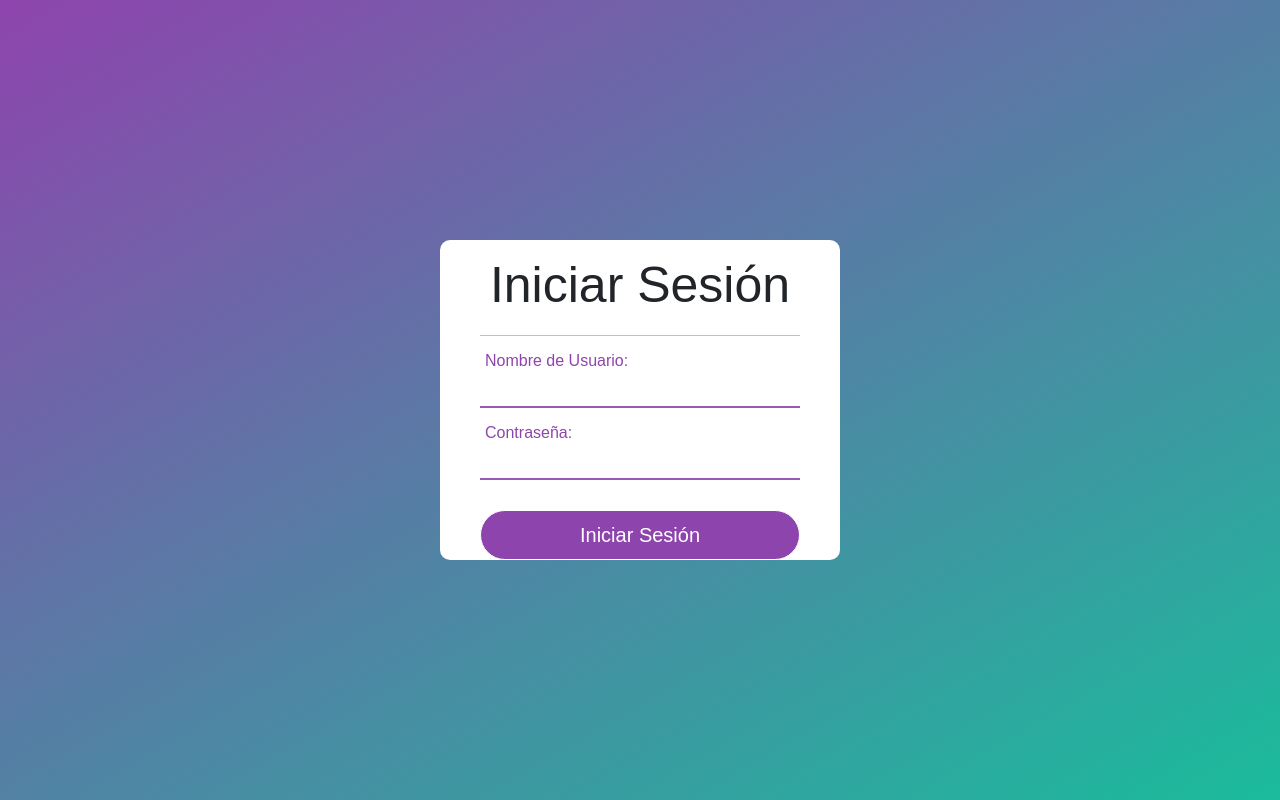
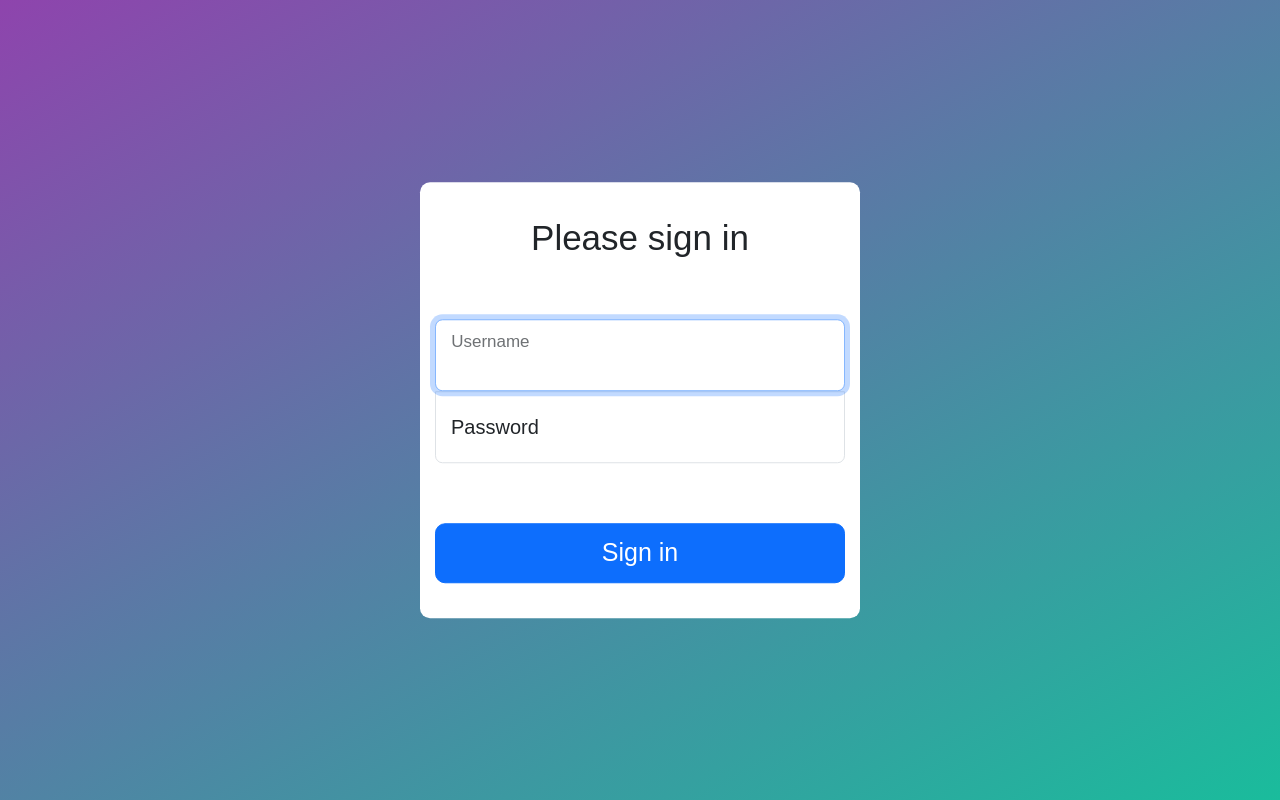
Before and after one commit to GiovanniGonzalezDuoc/ProyectoSemestral, a Django app: page /auth/ in a window 1280 px wide. Run offline with Django 5.2, Linux system fonts and the light colour scheme.

Commit message:
reduccion css auth

```diff
--- a/auth_user/templates/auth_user/auth.html
+++ b/auth_user/templates/auth_user/auth.html
@@ -6,24 +6,24 @@
 {% endblock %}
 
 {% block content %}
-<div class="formulario">
+<main class="form-signin w-100 m-auto text-center">
     <form method="POST">
-        {% csrf_token %}
+      {% csrf_token %}
 
-        <h1>Iniciar Sesión</h1>
+      <h1 class="h3 mb-3 mt-3 fw-normal">Please sign in</h1>
 
-        <div class="input-container username">
-            <input type="text" id="username" name="username" required>
-            <label for="username">Nombre de Usuario:</label>
-            <span></span>
-        </div>
-        <div class="input-container password">
-            <input type="password" id="password" name="password" required>
-            <label for="password">Contraseña:</label>
-            <span></span>
-        </div>
-        <button class="btn btn-primary" type="submit">Iniciar Sesión</button>
+      <div class="form-floating mt-5">
+        <input type="text" class="form-control" id="floatingInput" placeholder="name@example.com" name="username" autofocus autocapitalize="none" autocomplete="username" required/>
+        <label for="floatingInput">Username</label>
+      </div>
+
+      <div class="form-floating mb-5">
+        <input type="password" class="form-control" id="floatingPassword" placeholder="Password" name="password" autocomplete="current-password" required autofocus autocapitalize="none"/>
+        <label for="floatingPassword">Password</label>
+      </div>
+
+      <button class="w-100 btn btn-lg btn-primary mb-3" type="submit">Sign in</button>
+
     </form>
-    {{error}}
-</div>
+</main>
 {% endblock %}
--- a/common/static/css/estilo-login.css
+++ b/common/static/css/estilo-login.css
@@ -1,160 +1,34 @@
-/* Ajustes Generales */
-* {
-    box-sizing: border-box;
-    margin: 0;
-    padding: 0;
-    font-family: "Nunito", sans-serif;
-    font-size: 20px;
-}
-
 body {
-    background-color: white;
     background: linear-gradient(150deg, #8E44AD, #1ABC9C);
     height: 100vh;
 }
 
-/* Body Center */
-.formulario {
+.form-signin {
     position: absolute;
     top: 50%;
     left: 50%;
     transform: translate(-50%, -50%);
-    width: 400px;
-    max-width: 100%;
+    max-width: 440px;
+    max-height: 800px;
+    padding: 15px;
     background: white;
     border-radius: 10px;
+
 }
 
-.formulario h1 {
-    text-align: center;
-    padding: 15px 0 20px 0;
-    border-bottom: 1px solid silver;
+
+.form-signin .form-floating:focus-within {
+    z-index: 2;
 }
 
-.formulario form {
-    padding: 0 40px;
-    box-sizing: border-box;
+.form-signin input[type="email"] {
+    margin-bottom: -1px;
+    border-bottom-right-radius: 0;
+    border-bottom-left-radius: 0;
 }
 
-form .input-container {
-    position: relative;
-    border-bottom: 2px solid #BDC3C7;
-    margin: 30px 0;
+.form-signin input[type="password"] {
+    margin-bottom: 10px;
+    border-top-left-radius: 0;
+    border-top-right-radius: 0;
 }
-
-.input-container input {
-    width: 100%;
-    padding: 0 5px;
-    height: 40px;
-    font-size: 16px;
-    border: none;
-    background: none;
-    outline: none;
-}
-
-.input-container label {
-    position: absolute;
-    top: 50%;
-    left: 5px;
-    color: #adadad;
-    transform: translateY(-50%);
-    font-size: 16px;
-    pointer-events: none;
-    transition: 0.5s;
-}
-
-.input-container span::before {
-    content: '';
-    position: absolute;
-    top: 100%;
-    left: 0;
-    width: 0;
-    height: 2px;
-    background-color: #9B59B6;
-    transition: 0.5s;
-}
-
-.input-container input:focus~label,
-.input-container input:not(:placeholder-shown)~label {
-    top: -5px;
-    color: #8E44AD;
-}
-
-.input-container input:focus~span::before,
-.input-container input:not(:placeholder-shown)~span::before {
-    width: 100%;
-}
-
-.recordar {
-    margin: -5px 0 20px 5px;
-    color: #2980B9;
-    cursor: pointer;
-}
-
-.recordar:hover {
-    text-decoration: underline;
-}
-
-input[type="button"],
-.btn {
-    width: 100%;
-    height: 50px;
-    border: 1px solid;
-    background-color: #8E44AD;
-    border-radius: 25px;
-    font-size: 20px;
-    color: white;
-    cursor: pointer;
-    outline: none;
-}
-
-.registrarse {
-    margin: 30px 0;
-    text-align: center;
-    font-size: 16px;
-    color: black;
-}
-
-.registrarse a {
-    color: #2980B9;
-    text-decoration: none;
-}
-
-.registrarse a:hover {
-    text-decoration: underline;
-}
-
-.buttonregistro {
-    width: 50%;
-    padding: 10px 20px;
-    background-color: #4CAF50;
-    color: white;
-    border: none;
-    border-radius: 5px;
-    text-align: center;
-    text-decoration: none;
-    display: block;
-    margin: 0 auto;
-}
-
-.buttonregistro:hover {
-    background-color: #45a049;
-}
-
-@media (max-width: 400px) {
-    .formulario {
-        width: 90%;
-    }
-}
-
-.margin-bottom {
-    margin-bottom: 30px;
-}
-
-a {
-    text-decoration: none;
-}
-
-div p {
-    font-size: 16px;
-}
```
Also changed, not shown: db.sqlite3.
